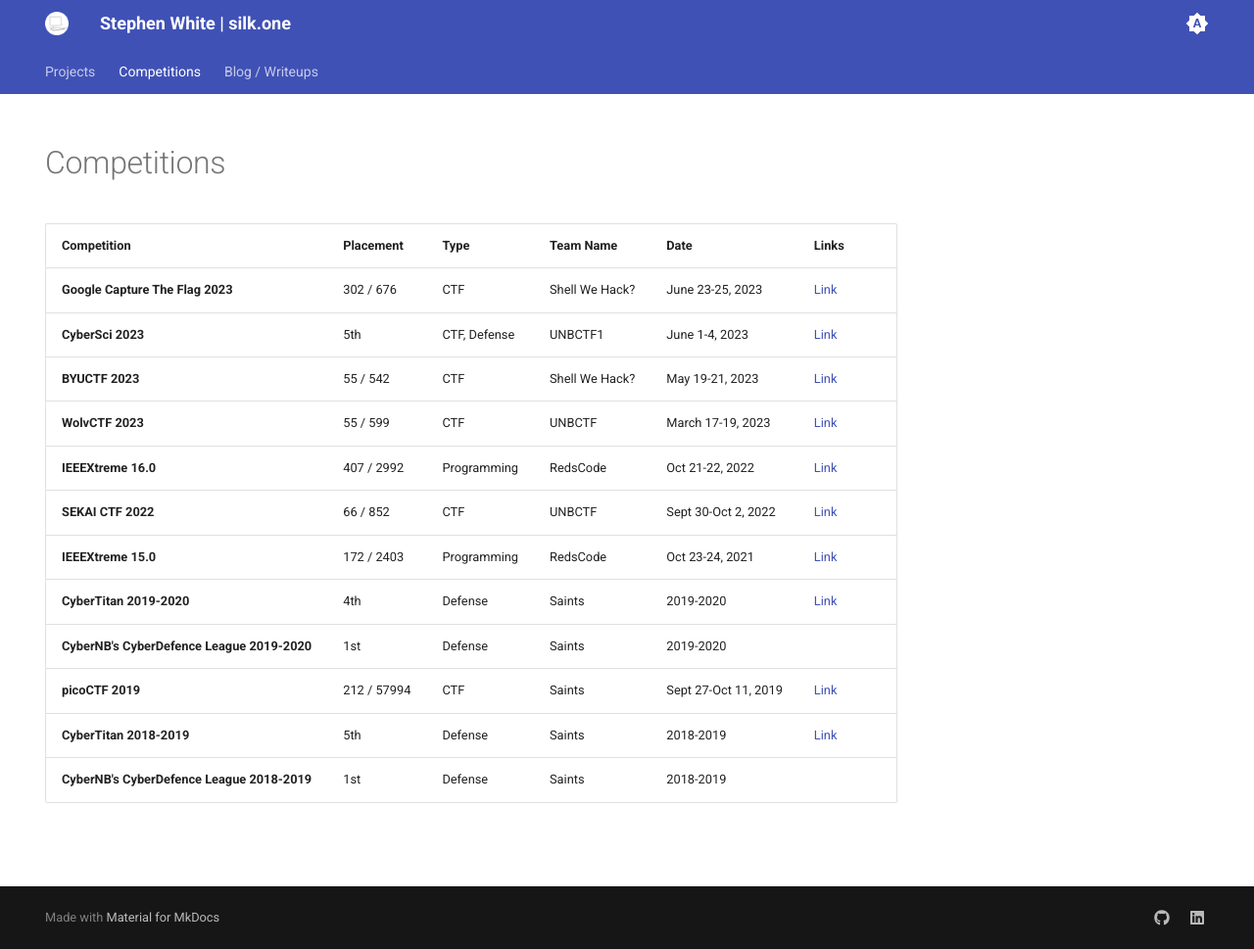
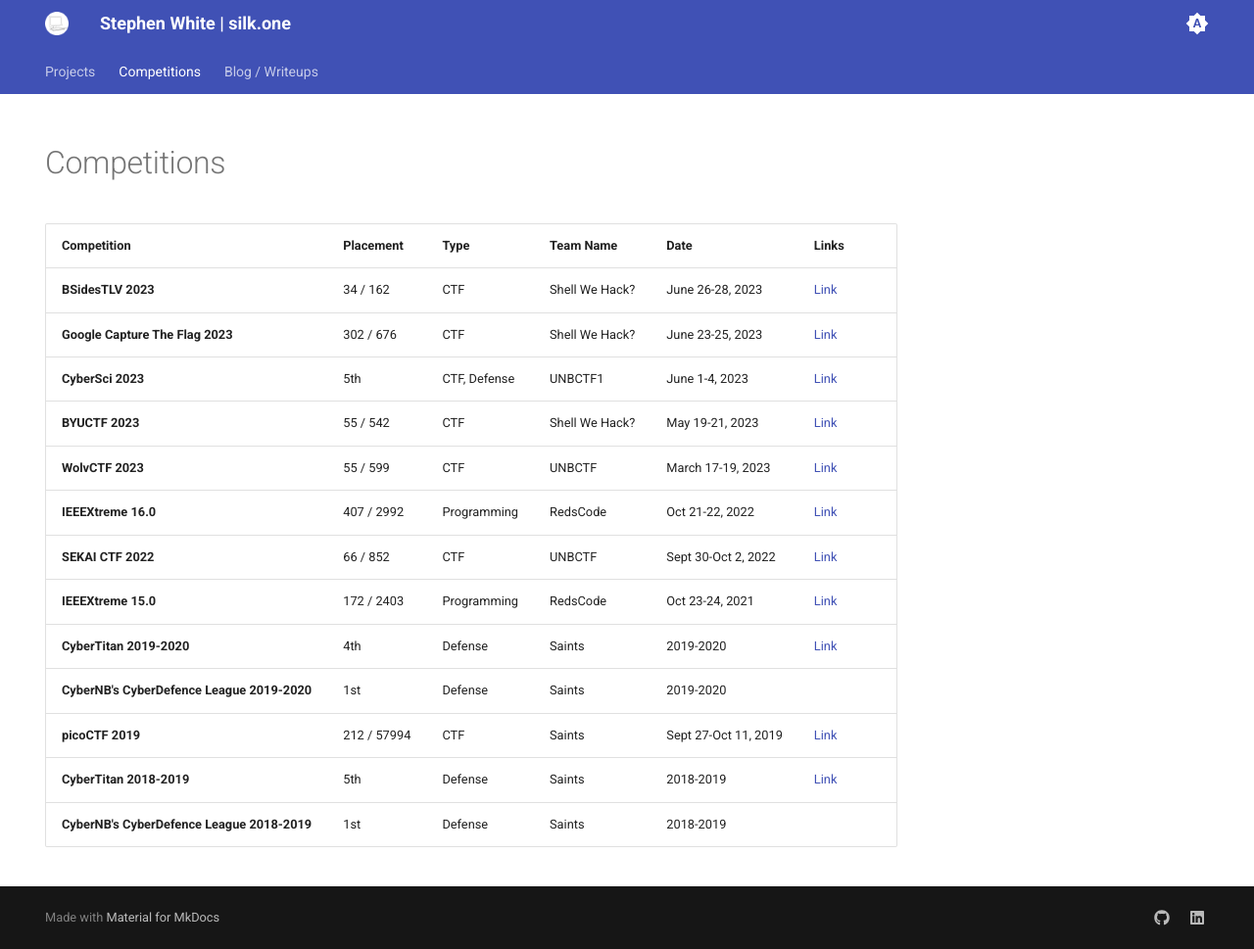
Before and after one commit to iamsilk/silk.one, an MkDocs documentation site: the page built from docs/competitions.md, in a window 1280 px wide and 969 px high. Shown: the whole window at 98% size. Built offline with MkDocs 1.6.1 and Material for MkDocs 9.7.7, drawn with Linux system fonts in a browser that asks for light colours.

Commit message:
Add BSidesTLV to competitions

```diff
--- a/docs/competitions.md
+++ b/docs/competitions.md
@@ -8,6 +8,7 @@ hide:
 
 | Competition                                      | Placement     | Type         | Team Name        | Date                      | Links                                                                                   |
 | ------------------------------------------------ | ------------- | ------------ | ---------------- | ------------------------- | --------------------------------------------------------------------------------------- |
+| **BSidesTLV 2023**                               | 34 / 162      | CTF          | Shell We Hack?   | June 26-28, 2023          | [Link](https://ctftime.org/event/2008)                                                  |
 | **Google Capture The Flag 2023**                 | 302 / 676     | CTF          | Shell We Hack?   | June 23-25, 2023          | [Link](https://ctftime.org/event/1929)                                                  |
 | **CyberSci 2023**                                | 5th           | CTF, Defense | UNBCTF1          | June 1-4, 2023            | [Link](https://cybersecuritychallenge.ca/en/)                                           |
 | **BYUCTF 2023**                                  | 55 / 542      | CTF          | Shell We Hack?   | May 19-21, 2023           | [Link](https://ctftime.org/event/1935)                                                  |
```
